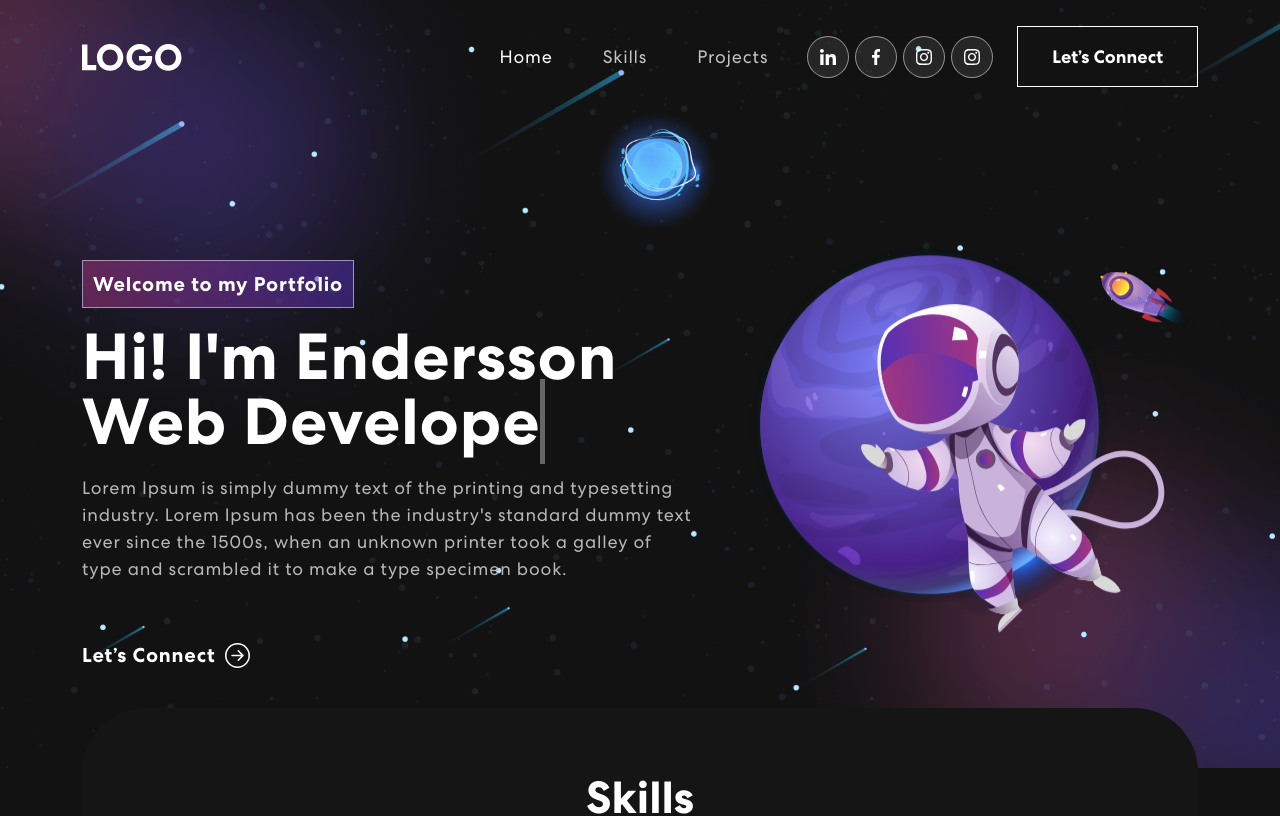
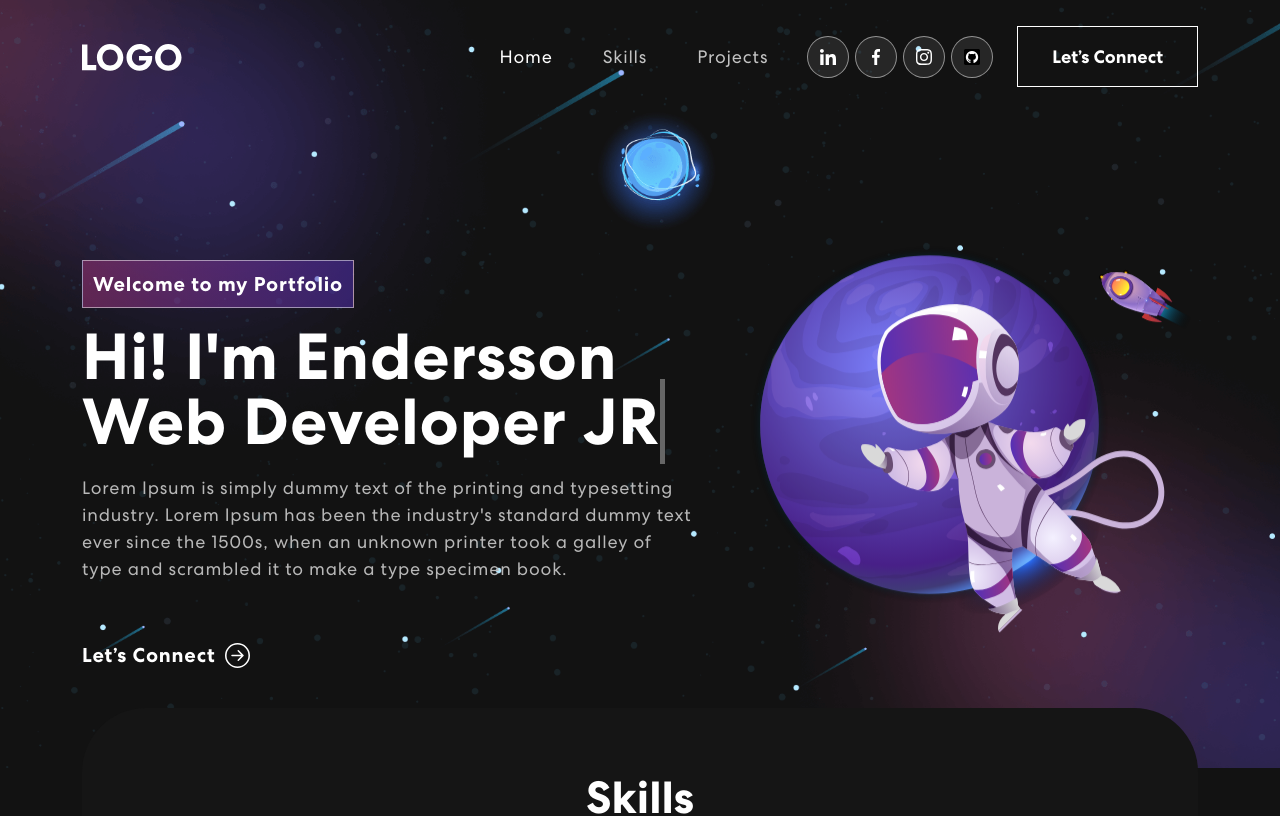
Before and after one commit to endermendoza24/portfolio, a React (Create React App) app: page / in a window 1280 px wide. Shown: the top 816 px of the page. Built offline with nearby package versions, Linux system fonts and the light colour scheme.

Commit message:
Cambios menores, esteticos

```diff
--- a/src/components/Banner.jsx
+++ b/src/components/Banner.jsx
@@ -11,7 +11,7 @@
     const [text, setText] = useState('');
     const [delta, setDelta] = useState(300 - Math.random() * 100);
     const [index, setIndex] = useState(1);
-    const toRotate = ["Web Developer", "Frontend developer", "UI/UX Designer"];
+    const toRotate = ["Web Developer JR", "Frontend developer JR", "Systems engineer", "Technical support specialist"];
     const period = 2000;
 
     useEffect(() => {
--- a/src/components/NavBar.jsx
+++ b/src/components/NavBar.jsx
@@ -4,6 +4,7 @@
 import navIcon1 from '../assets/img/nav-icon1.svg';
 import navIcon2 from '../assets/img/nav-icon2.svg';
 import navIcon3 from '../assets/img/nav-icon3.svg';
+import navIcon4 from '../assets/img/nav-icon4.png';
 import { HashLink } from 'react-router-hash-link';
 import {
     BrowserRouter as Router
@@ -50,10 +51,10 @@
                         </Nav>
                         <span className="navbar-text">
                             <div className="social-icon">
-                                <a href="https://linkedin.com/in/endersson-mendoza-munoz"><img src={navIcon1} alt="LinkedIn" /></a>
-                                <a href="#"><img src={navIcon2} alt="" /></a>
-                                <a href="#"><img src={navIcon3} alt="" /></a>
-                                <a href="#"><img src={navIcon3} alt="Github" /></a>
+                                <a href="https://www.linkedin.com/in/endersson-alonso-mendoza-mu%C3%B1oz-16909a232/" target='_blank'><img src={navIcon1} alt="LinkedIn" /></a>
+                                <a href="https://www.facebook.com/endermendoza2405" target='_blank'><img src={navIcon2} alt="Facebook" /></a>
+                                <a href="https://www.instagram.com/mendalonso2405/" target='_blank'><img src={navIcon3} alt="Instagram" /></a>
+                                <a href="https://github.com/endermendoza24" target='_blank'><img src={navIcon4} alt="Github" /></a>
                             </div>
                             <HashLink to='#connect'>
                                 <button className="vvd"><span>Let’s Connect</span></button>
```
Also changed, not shown: src/assets/img/nav-icon4.png (added).
